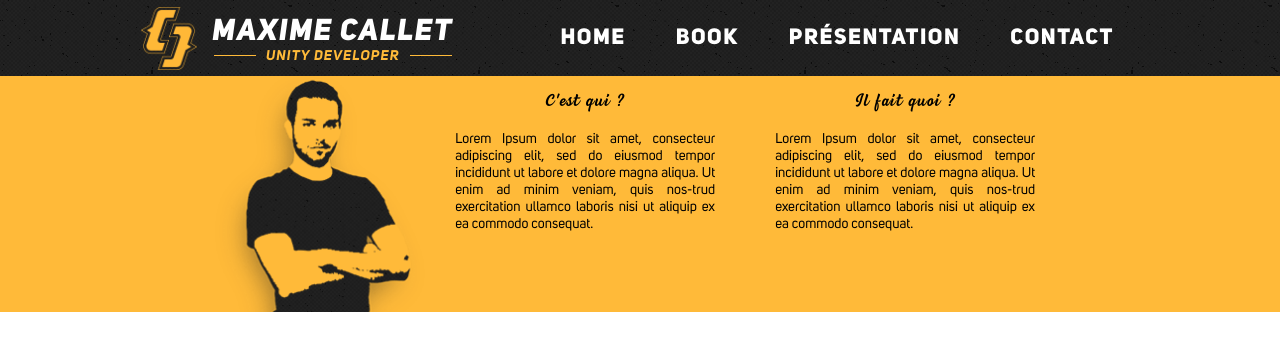
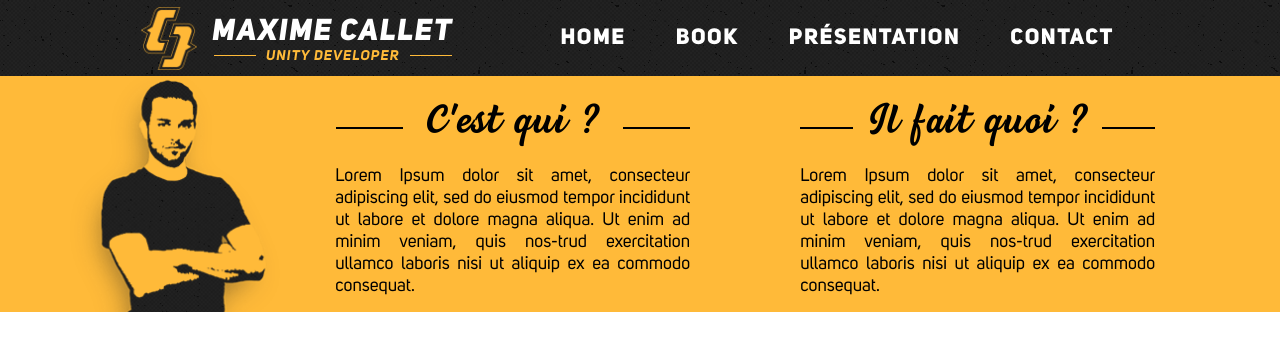
Before and after one commit to mcallet/Site-www.maximecallet.com, a PHP site: page /home.html in a window 1280 px wide; the page is wider, and only the part inside the window is pictured. Shown: the top 345 px of that part. Run offline with PHP 8.4, Linux system fonts and the light colour scheme.

Commit message:
Alpha 0.3
Tavu je fais genre c'est une alpha étou

```diff
--- a/home.html
+++ b/home.html
@@ -8,7 +8,7 @@
 
 	<body>
 		<div id="bloc_page">
-			<header>
+			<header id="ban">
 				<div class="logosite">
 					<img id="logosite" src="image/logo.png" alt="logo du site" />
 					<div class="titresite">
@@ -30,20 +30,30 @@
 				</nav>
 			</header>
 
-			<div id="home">
-				<img class="photoprofil" src="image/photo.png" alt="photo de Maxime" />
-				<article>
-					<h1 class="underlinequi">C'est qui ?</h1>
-					<p>Lorem Ipsum dolor sit amet, consecteur adipiscing elit, sed do eiusmod tempor incididunt ut labore et dolore magna aliqua. Ut enim ad minim veniam, quis nos-trud exercitation ullamco laboris nisi ut aliquip ex ea commodo consequat.</p></article>
-				<article>
-					<h1 class="underlinequoi">Il fait quoi ?</h1>
-					<p>Lorem Ipsum dolor sit amet, consecteur adipiscing elit, sed do eiusmod tempor incididunt ut labore et dolore magna aliqua. Ut enim ad minim veniam, quis nos-trud exercitation ullamco laboris nisi ut aliquip ex ea commodo consequat.</p>
-				</article>
-			</div>
+			<section id="home">
+				<header id="headhome">
+					<img class="photoprofil" src="image/photo.png" alt="photo de Maxime" />
+					<article>
+						<div class="bordureflex">
+							<div class="bordureh1lqui"></div>
+							<h1>C'est qui ?</h1>
+							<div class="bordureh1rqui"></div>
+						</div>
+						<p>Lorem Ipsum dolor sit amet, consecteur adipiscing elit, sed do eiusmod tempor incididunt ut labore et dolore magna aliqua. Ut enim ad minim veniam, quis nos-trud exercitation ullamco laboris nisi ut aliquip ex ea commodo consequat.</p>
+					</article>
+					<article>
+						<div class="bordureflex">
+							<div class="bordureh1lquoi"></div>
+							<h1>Il fait quoi ?</h1>
+							<div class="bordureh1rquoi"></div>
+						</div>
+						<p>Lorem Ipsum dolor sit amet, consecteur adipiscing elit, sed do eiusmod tempor incididunt ut labore et dolore magna aliqua. Ut enim ad minim veniam, quis nos-trud exercitation ullamco laboris nisi ut aliquip ex ea commodo consequat.</p>
+					</article>
+				</header>
 
-			<section id="contenu">
-				<article>
-					<p>Contenu du site.</p>
+				<article id="contenu">
+					<p><video src="https://youtu.be/IWeBkzsmb4A" width="1000" height="563">
+					je fais un contenu</video></p>
 				</article>
 			</section>
 		</div>
--- a/style.css
+++ b/style.css
@@ -41,7 +41,17 @@
 	font-weight: normal;
 }
 
+
+
+
+
+
 /* Background */
+
+
+
+
+
 
 html
 {
@@ -53,13 +63,23 @@ html
 
 body
 {
-	width: 100%;
+	width: auto;
 	margin: auto;
 }
 
+
+
+
+
+
 /* header */
 
-header
+
+
+
+
+
+#ban
 {
 	display: flex;
 	justify-content: space-around;
@@ -86,7 +106,7 @@ header
 	margin-left: 120px;
 }
 
-header h1
+#ban h1
 {
 	font-family: 'namefont', arial, serif;
 	font-size: 30px;
@@ -94,16 +114,17 @@ header h1
 	color: #FFFFFF;
 	position: relative;
 	bottom: 7px;
+	z-index: 1;
 }
 
-header h2
+#ban h2
 {
 	font-family: 'soustitrefont', arial, serif;
 	font-size: 14px;
 	letter-spacing: 1px;
 }
 
-header h1, header h2
+#ban h1, #ban h2
 {
 	font-weight: 400;
 }
@@ -134,7 +155,17 @@ header h1, header h2
 	margin-left: 10px;
 }
 
+
+
+
+
+
 /* navigation */
+
+
+
+
+
 
 nav
 {
@@ -166,9 +197,39 @@ nav ul
 	letter-spacing: 1.5px;
 	position: relative;
 	top: 3px;
+	z-index: 1;
 }
 
+
+
+
+
+
+/* Cadre de fond */
+
+
+
+
+
+
+#home
+{
+	background-color: #FFBA39;
+	height: 100%;
+}
+
+
+
+
+
+
+
 /* Partie de la présentation */
+
+
+
+
+
 
 .photoprofil
 {
@@ -178,47 +239,96 @@ nav ul
 	bottom: 5px;
 }
 
-#home
+#headhome
 {
 	display: flex;
 	justify-content: center;
-	width: 100%;
-	background-color: #FFBA39;
 	height: 236px;
 }
 
-#home h1
+#headhome h1
 {
 	font-family: 'titreprésentation', arial, serif;
 	letter-spacing: 1px;
-	font-size: 1em;
+	font-size: 38px;
 	text-align: center;
+	position: relative;
+	bottom: 20px;
 }
 
-#home p
+.bordureflex
+{
+	display: flex;
+	justify-content: center;
+}
+
+.bordureh1lqui
+{
+	position: relative;
+	bottom: 88px;
+	border-bottom: 2px solid;
+	width: 67px;
+	margin-right: 23px;
+}
+
+.bordureh1rqui
+{
+	position: relative;
+	bottom: 88px;
+	border-bottom: 2px solid;
+	width: 67px;
+	margin-left: 23px;
+}
+
+.bordureh1lquoi
+{
+	position: relative;
+	bottom: 88px;
+	border-bottom: 2px solid;
+	width: 53px;
+	margin-right: 14px;
+}
+
+.bordureh1rquoi
+{
+	position: relative;
+	bottom: 88px;
+	border-bottom: 2px solid;
+	width: 53px;
+	margin-left: 14px;
+}
+
+#headhome p
 {
 	font-family: 'textefont', arial, serif;
-	font-size: 14px;
+	font-size: 18px;
 	text-align: justify;
 	overflow: hidden;
 	max-height: 140px;
-	max-width: 260px;
-	margin-right: 30px;
-	margin-left: 30px;
+	max-width: 355px;
+	margin-right: 55px;
+	margin-left: 55px;
+	position: relative;
+	bottom: 70px;
 }
 
+
+
+
+
 /* contenu de la page */
+
+
+
+
+
 
 #contenu
 {
 	font-family: 'textefont', arial, serif;
 	word-wrap: break-word;
-	width: 100%;
-	margin: auto;
 	text-align: justify;
 	background-color: #FFFFFF;
-	padding: 20px;
-	padding-left: 40px;
-	padding-right: 40px;
-	padding-bottom: 40px;
+	padding: 20px 60px 60px 40px;
+	margin-bottom: 80px;
 }
```
